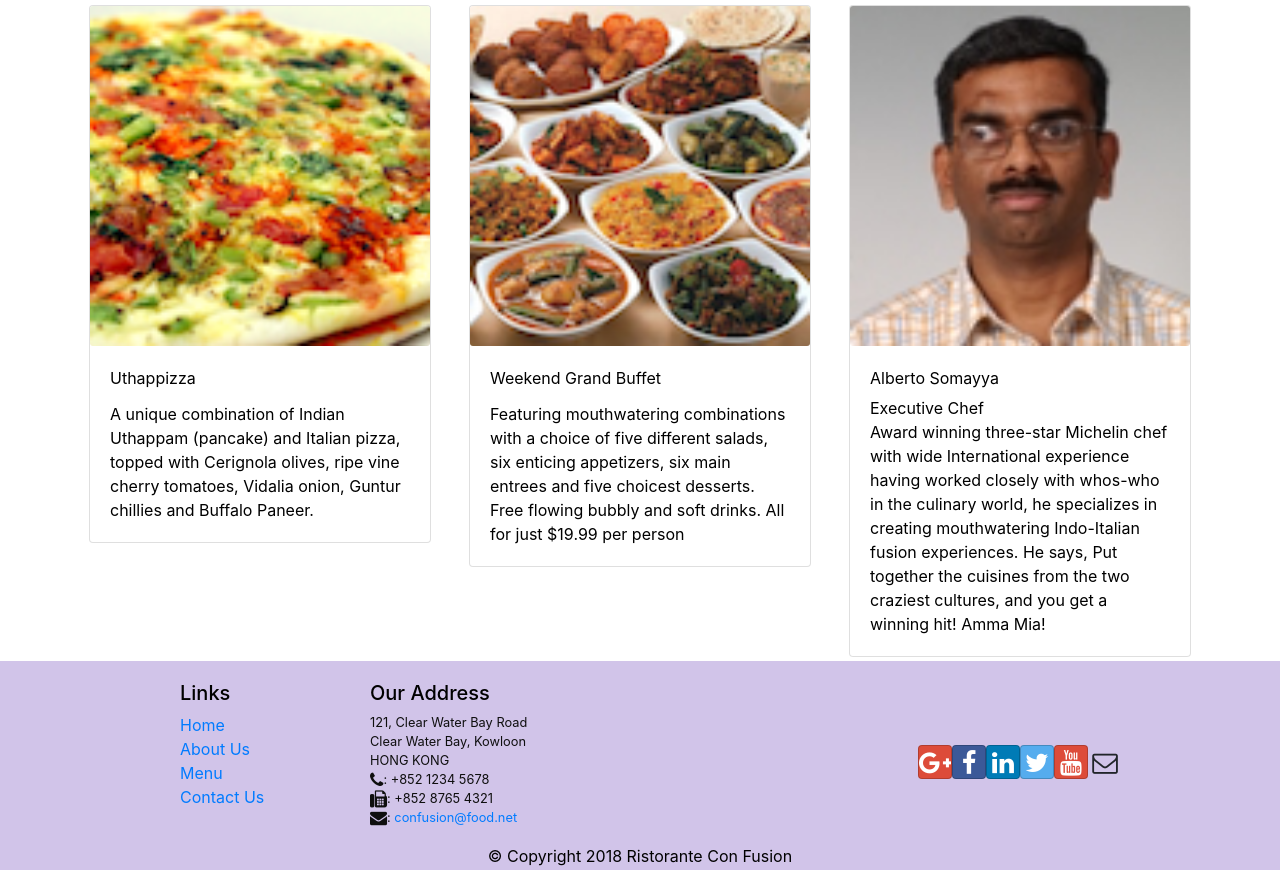
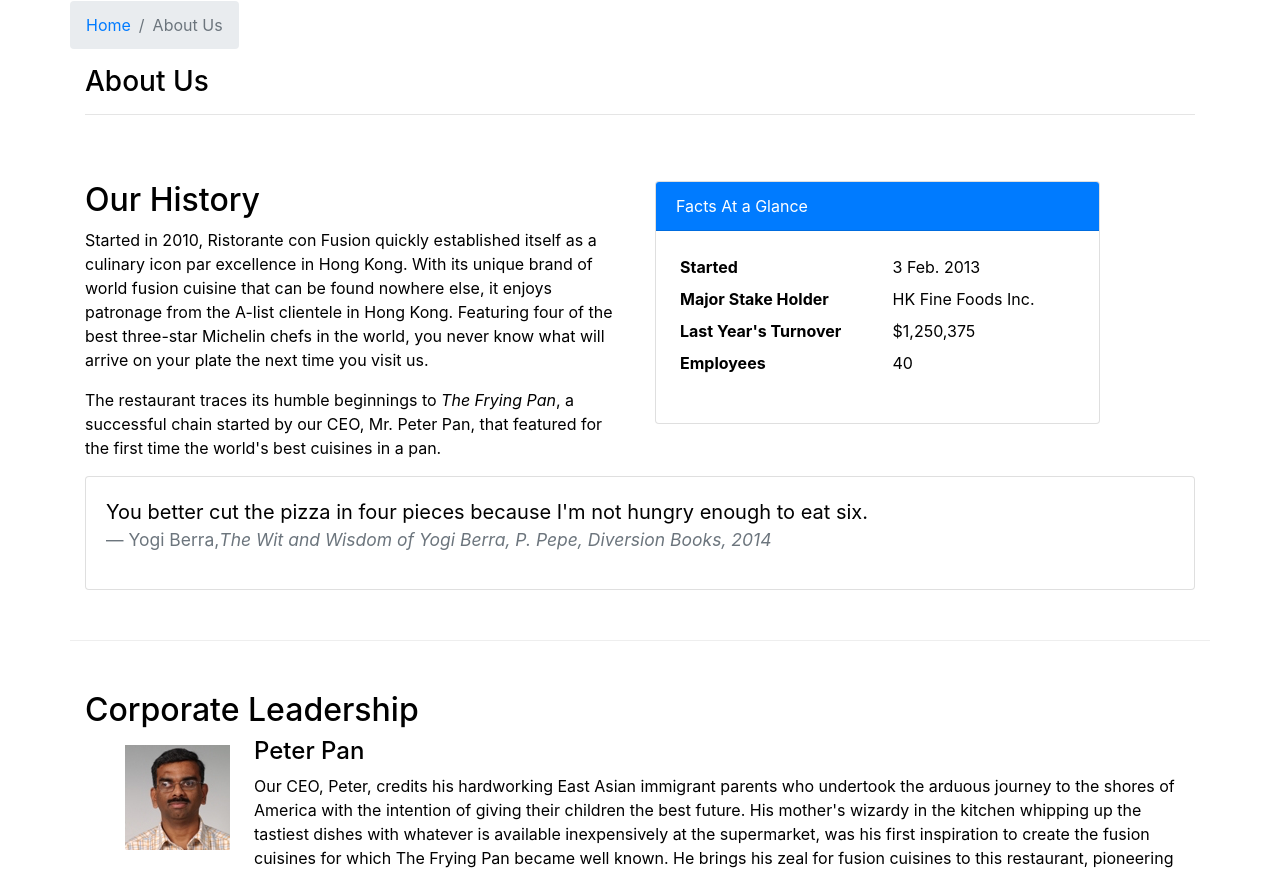
Before and after one commit to gnondpom09/react-app, a React (Create React App) app: page /aboutus in a window 1280 px wide. Before the commit this address led to /home. Shown: the part 361-1231 px from the top of the page. Built offline with nearby package versions, Linux system fonts and the light colour scheme.

Commit message:
Add RenderLeader component

```diff
--- /dev/null
+++ b/src/components/AboutComponent.js
@@ -0,0 +1,122 @@
+import React from "react";
+import {
+  Breadcrumb,
+  BreadcrumbItem,
+  Card,
+  CardBody,
+  CardHeader,
+  Media,
+} from "reactstrap";
+import { Link } from "react-router-dom";
+
+function RenderLeader({ leader }) {
+  if (leader != null) {
+    return (
+      <Media className="mb-4">
+        <Media left href="#">
+          <Media
+            className="mr-4 mt-2"
+            object
+            src={leader.image}
+            alt={leader.image}
+          />
+        </Media>
+        <Media body>
+          <Media heading>{leader.name}</Media>
+          {leader.description}
+        </Media>
+      </Media>
+    );
+  } else return <div></div>;
+}
+
+function About(props) {
+  console.log(props);
+  const leaders = props.leaders.map((leader) => {
+    return <RenderLeader leader={leader} />;
+  });
+
+  return (
+    <div className="container">
+      <div className="row">
+        <Breadcrumb>
+          <BreadcrumbItem>
+            <Link to="/home">Home</Link>
+          </BreadcrumbItem>
+          <BreadcrumbItem active>About Us</BreadcrumbItem>
+        </Breadcrumb>
+        <div className="col-12">
+          <h3>About Us</h3>
+          <hr />
+        </div>
+      </div>
+      <div className="row row-content">
+        <div className="col-12 col-md-6">
+          <h2>Our History</h2>
+          <p>
+            Started in 2010, Ristorante con Fusion quickly established itself as
+            a culinary icon par excellence in Hong Kong. With its unique brand
+            of world fusion cuisine that can be found nowhere else, it enjoys
+            patronage from the A-list clientele in Hong Kong. Featuring four of
+            the best three-star Michelin chefs in the world, you never know what
+            will arrive on your plate the next time you visit us.
+          </p>
+          <p>
+            The restaurant traces its humble beginnings to{" "}
+            <em>The Frying Pan</em>, a successful chain started by our CEO, Mr.
+            Peter Pan, that featured for the first time the world's best
+            cuisines in a pan.
+          </p>
+        </div>
+        <div className="col-12 col-md-5">
+          <Card>
+            <CardHeader className="bg-primary text-white">
+              Facts At a Glance
+            </CardHeader>
+            <CardBody>
+              <dl className="row p-1">
+                <dt className="col-6">Started</dt>
+                <dd className="col-6">3 Feb. 2013</dd>
+                <dt className="col-6">Major Stake Holder</dt>
+                <dd className="col-6">HK Fine Foods Inc.</dd>
+                <dt className="col-6">Last Year's Turnover</dt>
+                <dd className="col-6">$1,250,375</dd>
+                <dt className="col-6">Employees</dt>
+                <dd className="col-6">40</dd>
+              </dl>
+            </CardBody>
+          </Card>
+        </div>
+        <div className="col-12">
+          <Card>
+            <CardBody className="bg-faded">
+              <blockquote className="blockquote">
+                <p className="mb-0">
+                  You better cut the pizza in four pieces because I'm not hungry
+                  enough to eat six.
+                </p>
+                <footer className="blockquote-footer">
+                  Yogi Berra,
+                  <cite title="Source Title">
+                    The Wit and Wisdom of Yogi Berra, P. Pepe, Diversion Books,
+                    2014
+                  </cite>
+                </footer>
+              </blockquote>
+            </CardBody>
+          </Card>
+        </div>
+      </div>
+      <div className="row row-content">
+        <div className="col-12">
+          <h2>Corporate Leadership</h2>
+        </div>
+        <div className="col-12">
+          <Media list>{leaders}</Media>
+        </div>
+      </div>
+    </div>
+  );
+}
+
+export default About;
--- a/src/components/MainComponent.js
+++ b/src/components/MainComponent.js
@@ -6,6 +6,7 @@
 import Home from "./HomeComponent";
 import Contact from "./ContactComponent";
 import DishDetail from "./DishDetailComponent";
+import About from "./AboutComponent";
 
 import { DISHES } from "../shared/dishes";
 import { COMMENTS } from "../shared/comments.js";
@@ -60,6 +61,11 @@
           <Route path="/home" component={HomePage} />
           <Route
             exact
+            path="/aboutus"
+            component={() => <About leaders={this.state.leaders} />}
+          />
+          <Route
+            exact
             path="/menu"
             component={() => <Menu dishes={this.state.dishes} />}
           />
```
